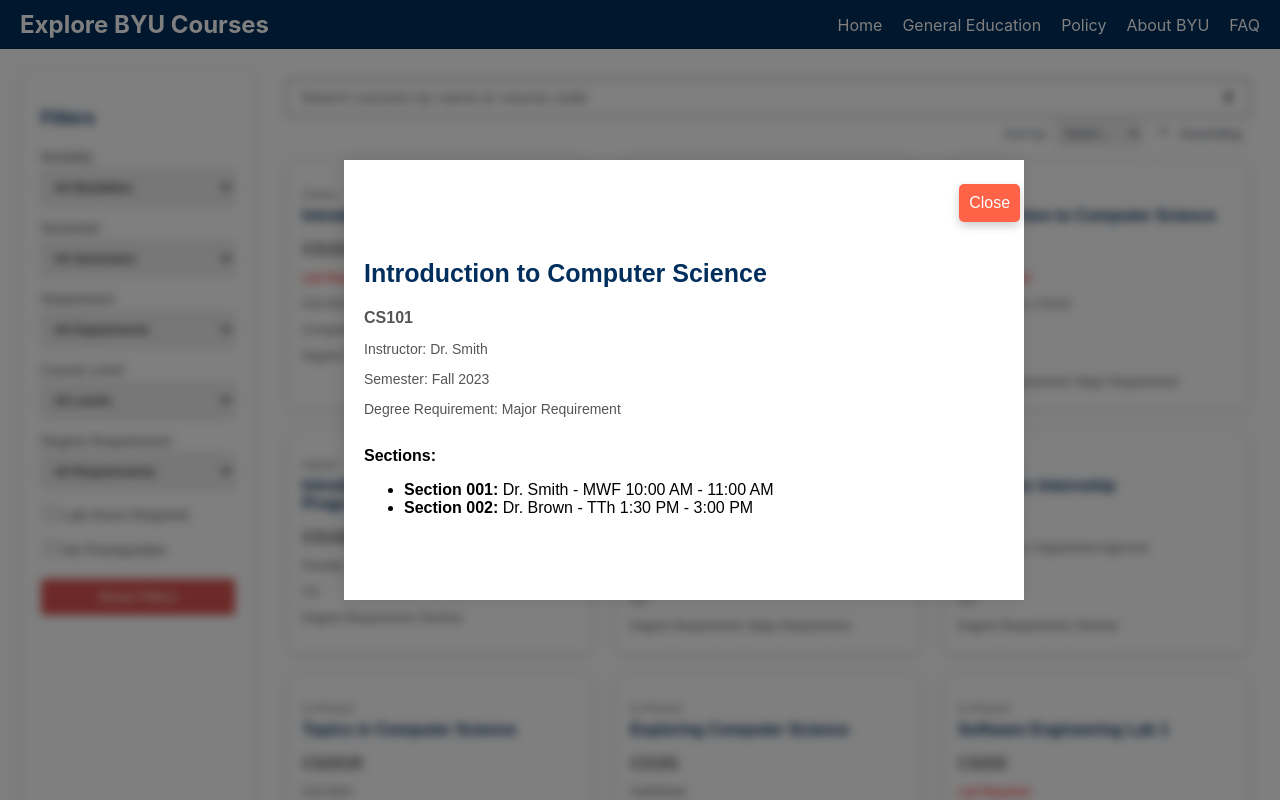
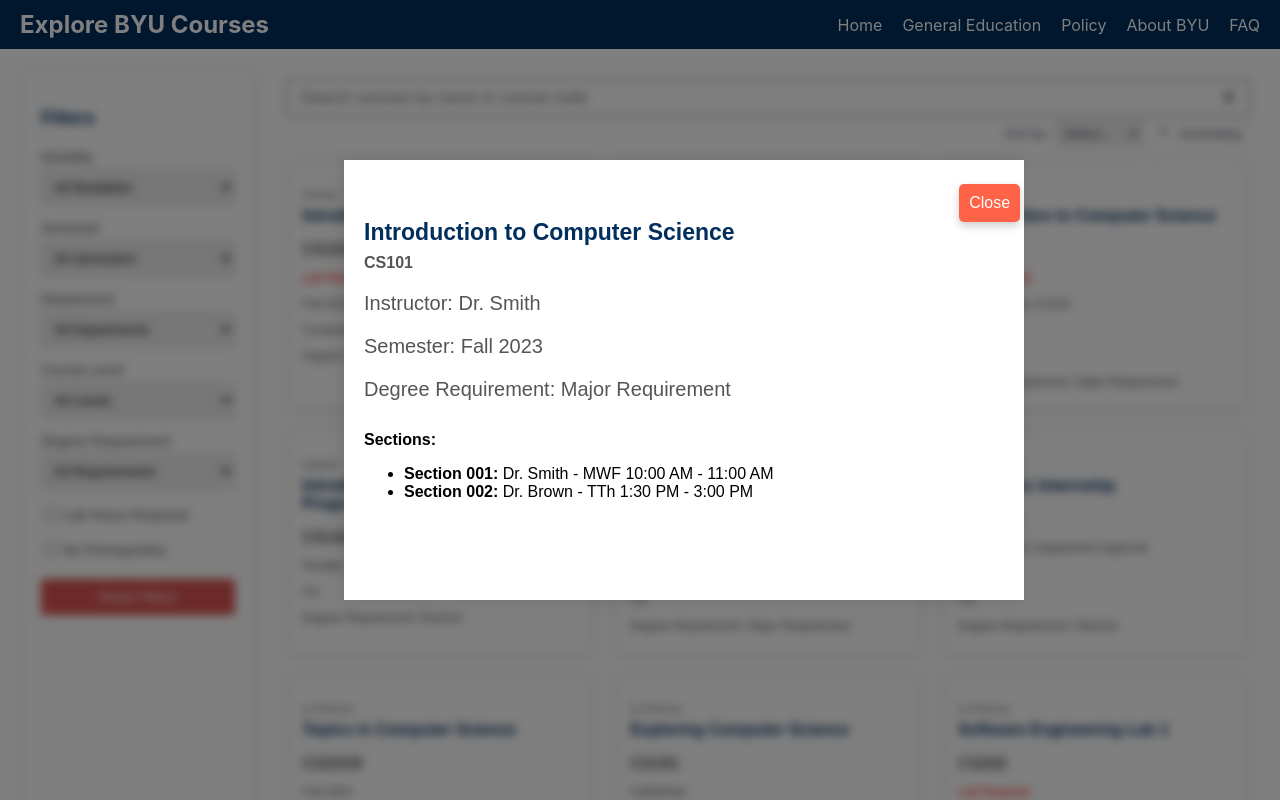
Before and after one commit to Wimplende2000/CS356PrototypeCOPY, a React (Create React App) app: page /search in a window 1280 px wide. Both pictures are taken after a click on the element 440 px from the left and 285 px from the top of the page. Shown: the top 800 px of the page. Built offline with nearby package versions, Linux system fonts and the light colour scheme.

Commit message:
css changes

```diff
--- a/src/components/CourseSearch.jsx
+++ b/src/components/CourseSearch.jsx
@@ -207,7 +207,8 @@
             Close
           </button>
           <div style={{ marginBottom: "30px" }}>
-            <h2 style={{ fontSize: "25px", color: "#002E5D", fontWeight: "bold" }}>{selectedCourse.title}</h2>
+            <h2 style={{ fontSize: "23px", color: "#002E5D", fontWeight: "bold",position:"fixed",top:"40px"}}>{selectedCourse.title}</h2>
+
             <p style={{ fontWeight: "bold",
                 color: "#555",
                 marginBottom: "5px",
@@ -215,9 +216,9 @@
             >
               {selectedCourse.code}
             </p>
-            <p style={{ color: "#555", fontSize: "14px", marginBottom: "5px" }}>Instructor: {selectedCourse.instructor}</p>
-            <p style={{ color: "#555", fontSize: "14px", marginBottom: "5px" }}>Semester: {selectedCourse.semester}</p>
-            <p style={{ color: "#555", fontSize: "14px", marginBottom: "5px" }}>
+            <p style={{ color: "#555", fontSize: "20px", marginBottom: "5px" }}>Instructor: {selectedCourse.instructor}</p>
+            <p style={{ color: "#555", fontSize: "20px", marginBottom: "5px" }}>Semester: {selectedCourse.semester}</p>
+            <p style={{ color: "#555", fontSize: "20px", marginBottom: "5px" }}>
               Degree Requirement: {selectedCourse.degreeRequirement}
             </p>
           </div>
```
